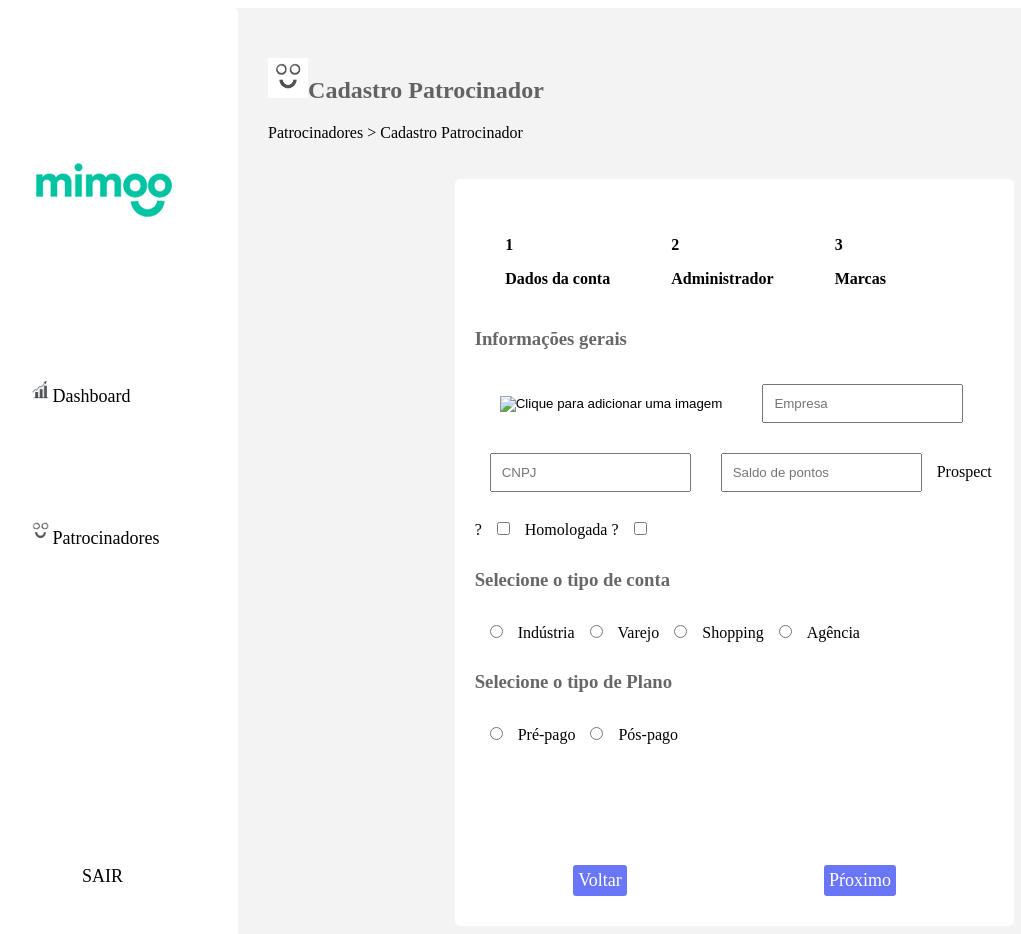
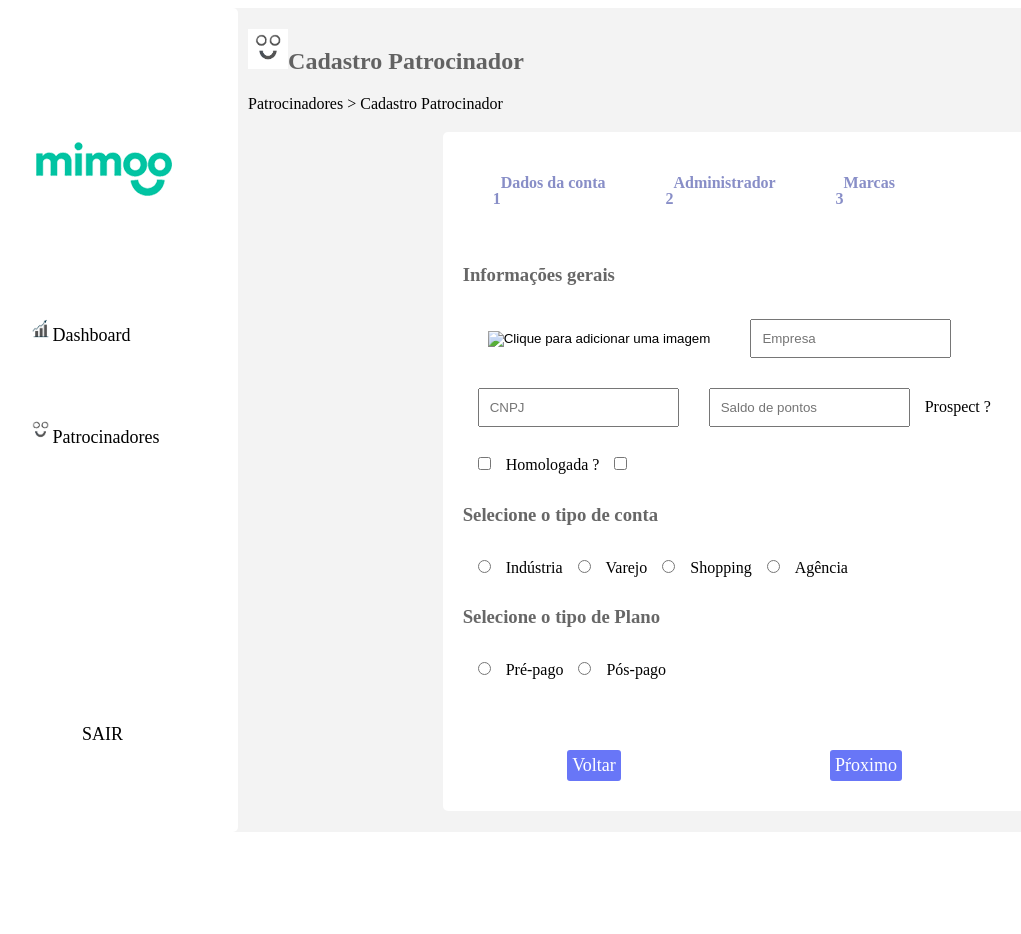
Before and after one commit to CarolinaInglethe/ci-project-mimoo-sponsor-registration, a React (Create React App) app: page /createSponsor in a window 1280 px wide. Shown: the top 934 px of the page, without its empty margins (41-1062 px from the left). After the commit the page ends 840 px from the top, so only its background shows below. Built offline with nearby package versions, Linux system fonts and the light colour scheme.

Commit message:
NumberPages - Css

```diff
--- a/src/css/App.css
+++ b/src/css/App.css
@@ -80,7 +80,7 @@ a:hover {
 }
 
 .sponsors-container-2 {
-  margin: 10px;
+  margin: 0px 10px;
   padding: 10px;
   width: 100%;
   height: auto;
@@ -127,7 +127,7 @@ h2, h3 {
 }
 
 .create-sponsor-container-2 {
-  margin: 30px;
+  margin: 1px 10px;
   width: 100%;
 }
 
@@ -136,14 +136,19 @@ h2, h3 {
   border-radius: 5px;
   display: flex;
   flex-wrap: wrap;
-  margin: 4% 20%;
+  margin: 2% 20%;
   padding: 20px;
 }
 
 .number-pages {
+  color: #515aadaf;
   display: flex;
   justify-content: space-around;
   width: 85%;
+}
+
+.number-pages h4{
+  display: flex;
 }
 
 .form-create-sponsor input {
@@ -154,7 +159,7 @@ h2, h3 {
 .form-create-sponsor-buttons {
   display: flex;
   justify-content: space-around;
-  padding-top: 100px;
+  padding-top: 50px;
   width: 100%;
 }
 
```
